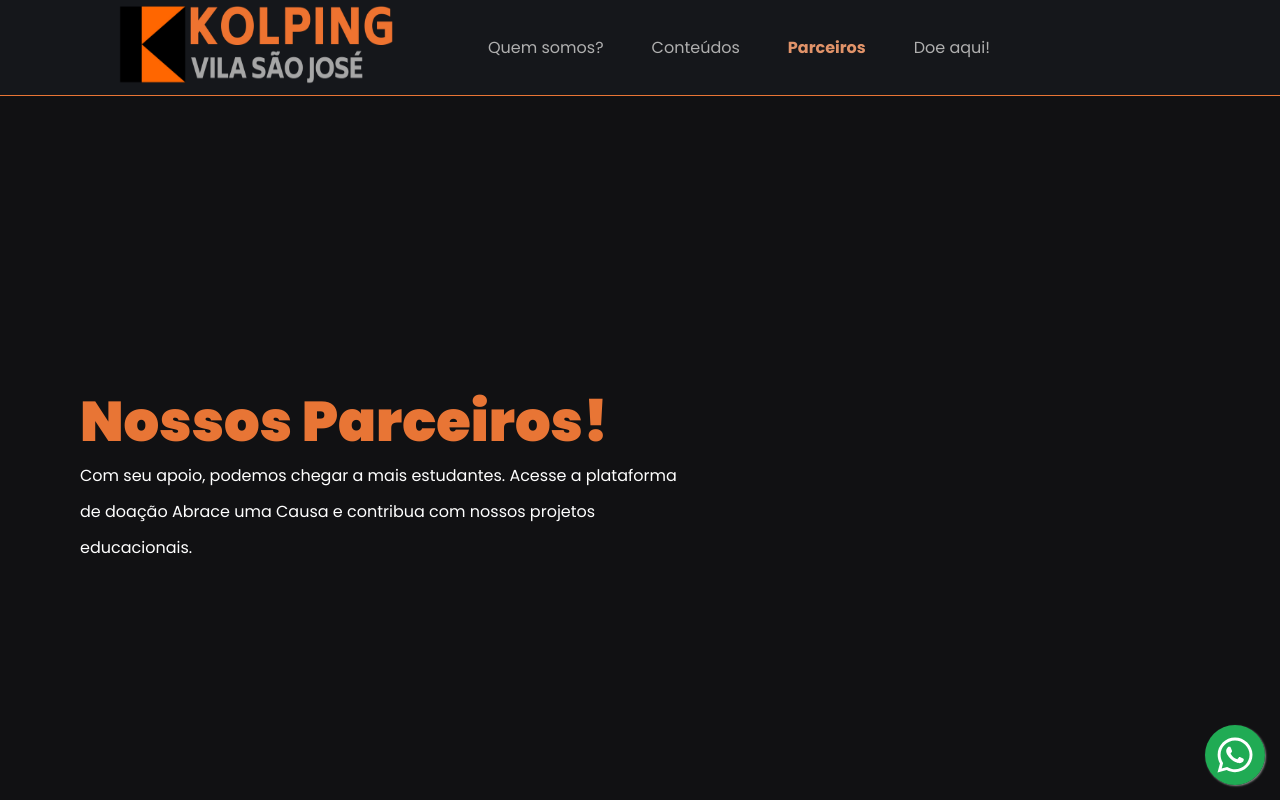
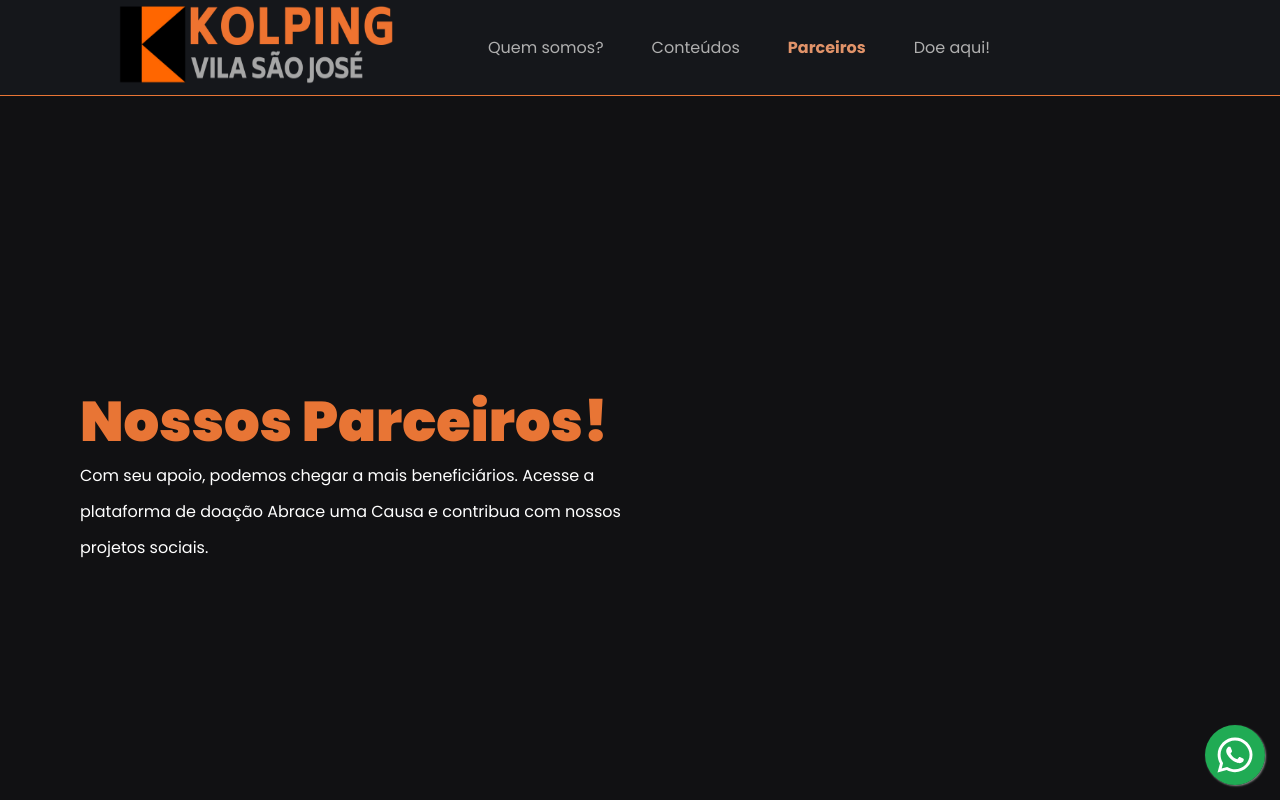
Before and after one commit to bubygatolin/kolping, a Next.js app: page /partners in a window 1280 px wide. Shown: the top 800 px of the page. Built offline with nearby package versions, Linux system fonts and the light colour scheme.

Commit message:
span partners

```diff
--- a/src/components/Form/styles.module.scss
+++ b/src/components/Form/styles.module.scss
@@ -20,11 +20,11 @@
     background-color: rgba(225, 147, 105, 0.1);
     border-color:  rgba(225, 147, 105, 0.2);
     color: white;
-    width: 400px;
+    width: 600px;
     }
     button{
         background-color:var(--orange-900);
-        width: 400px;
+        width: 600px;
         height: 50px;
     }
 }
@@ -33,7 +33,7 @@
         padding: 2rem 0.5rem;
 
         label, input, textarea, button{
-            width: 200px;
+            width: 300px;
 
         }
     }
--- a/src/pages/partners/index.tsx
+++ b/src/pages/partners/index.tsx
@@ -12,7 +12,7 @@ export default function Donate(){
                 <div className={styles.containerParceiros}>
                     <section className={styles.ctaText}>
                         <h1>Nossos Parceiros!</h1>
-                        <span>Com seu apoio, podemos chegar a mais estudantes. Acesse a plataforma de doação Abrace uma Causa e contribua com nossos projetos educacionais.</span>
+                        <span>Com seu apoio, podemos chegar a mais beneficiários. Acesse a plataforma de doação Abrace uma Causa e contribua com nossos projetos sociais.</span>
                     </section>
 
                 </div>
```
